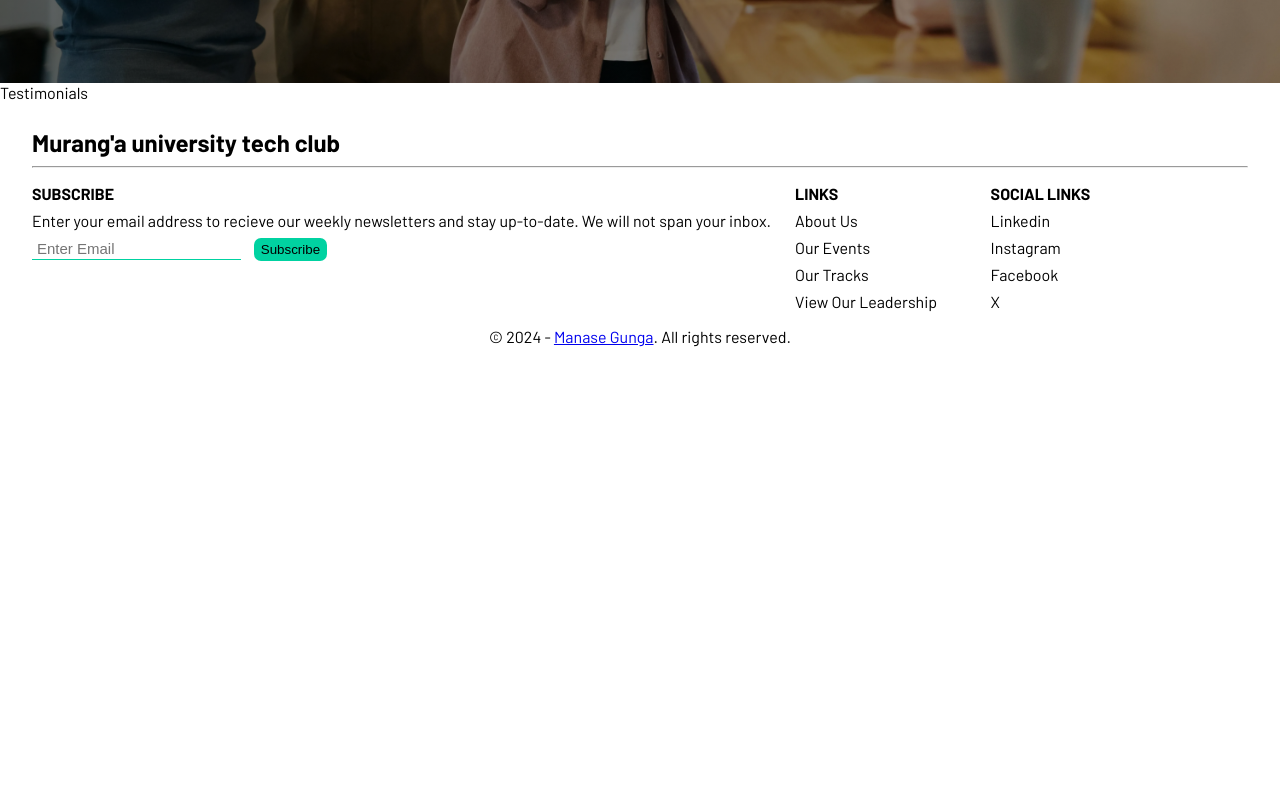
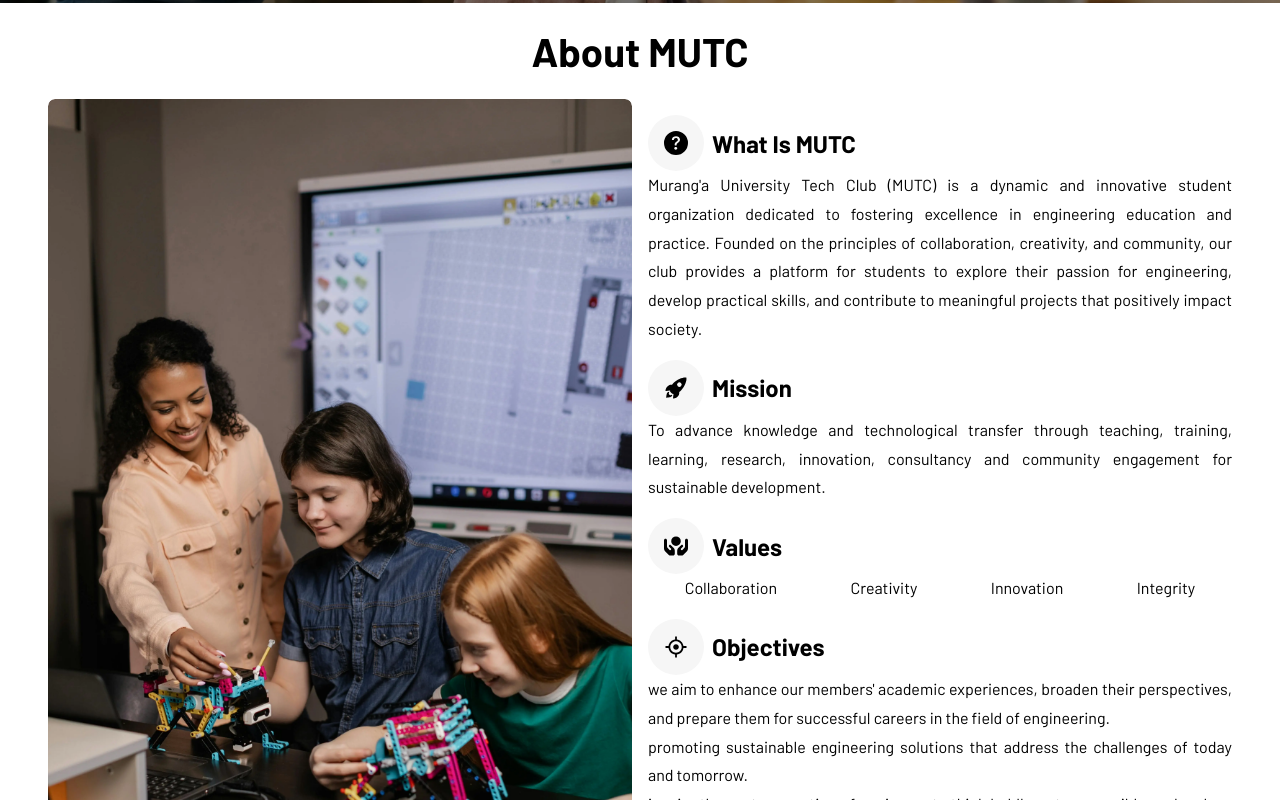
Before and after one commit to Manase44/MUTC, a React (Vite) app: page / in a window 1280 px wide. Shown: the part 640-1440 px from the top of the page. Before the commit the page ends 1002 px from the top, so only its background shows below. Built offline with nearby package versions, Linux system fonts and the light colour scheme.

Commit message:
add the about section

```diff
--- a/package.json
+++ b/package.json
@@ -12,6 +12,7 @@
   "dependencies": {
     "react": "^18.2.0",
     "react-dom": "^18.2.0",
+    "react-icons": "^5.2.1",
     "react-router-dom": "^6.23.1"
   },
   "devDependencies": {
--- a/src/Pages/Home/About.jsx
+++ b/src/Pages/Home/About.jsx
@@ -1,9 +1,74 @@
+import aboutImage from "../../assets/Images/aboutImage.webp";
+import { AiOutlineAim } from "react-icons/ai";
+import { FaHandsHoldingCircle } from "react-icons/fa6";
+import { IoRocketSharp } from "react-icons/io5";
+import { BsQuestionCircleFill } from "react-icons/bs";
+
+
 const About = () => {
   return (
     <section id="about" className="about-section">
+      <h1 className="about-title">about MUTC</h1>
+      <div className="about-section-content">
+        <div className="about-section-image">
+          <img src={aboutImage} alt="MUTC teaching session ongoing" />
+        </div>
+        <div className="about-section-text">
+          <div className="what-is-mutc">
+            <h2 className="about-section-subtitle">
+              <div className="about-section-subtitle-icons"> <BsQuestionCircleFill/></div> what is MUTC</h2>
+            <p>
+              Murang'a University Tech Club (MUTC) is a dynamic and innovative
+              student organization dedicated to fostering excellence in
+              engineering education and practice. Founded on the principles of
+              collaboration, creativity, and community, our club provides a
+              platform for students to explore their passion for engineering,
+              develop practical skills, and contribute to meaningful projects
+              that positively impact society.
+            </p>
+          </div>
+          <div className="mission">
+            <h2 className="about-section-subtitle">
+              <div className="about-section-subtitle-icons"> <IoRocketSharp /></div>
+               mission
+            </h2>
+            <p >To advance knowledge and technological transfer through teaching, training, learning, research, innovation, consultancy and community engagement for sustainable development.</p>
+          </div>
+          <div className="values">
+            <h2 className="about-section-subtitle">
+              <div className="about-section-subtitle-icons"><FaHandsHoldingCircle /></div>
+               values
+            </h2>
+            <ul className="values-list">
+              <li className="values-item">collaboration</li>
+              <li className="values-item">creativity</li>
+              <li className="values-item">innovation</li>
+              <li className="values-item">integrity</li>
+            </ul>
+          </div>
+          <div className="objectives">
+            <h2 className="about-section-subtitle">
+              <div className="about-section-subtitle-icons"> <AiOutlineAim /></div>
+               objectives
+            </h2>
+            <p>
+              we aim to enhance our members' academic experiences, broaden their
+              perspectives, and prepare them for successful careers in the field
+              of engineering.
+            </p>
+            <p>
+              promoting sustainable engineering solutions that address the
+              challenges of today and tomorrow.
+            </p>
+            <p>
+              inspire the next generation of engineers to think boldly, act
+              responsibly, and make a difference in the world.
+            </p>
+          </div>
+        </div>
+      </div>
+    </section>
+  );
+};
 
-    </section>
-  )
-}
-
-export default About
+export default About;
--- a/src/Pages/Home/Home.css
+++ b/src/Pages/Home/Home.css
@@ -1,5 +1,5 @@
 .hero-section{
-    height: 80vh;
+    height: 70vh;
     display: grid;
     place-content: center;
     text-align: center;
@@ -25,3 +25,65 @@
     letter-spacing: 3px;
     font-weight: 400;
 }
+
+
+
+.about-section{
+    margin-top: 1.5rem;
+    padding: 0 3rem;
+}
+.about-title{
+    text-transform: capitalize;
+    font-size: 40px;
+    text-align: center;
+}
+.about-section-content{
+    margin-top: 1.5rem;
+    display: grid;
+    grid-template-columns:1fr 1fr;
+    gap: 1rem;
+}
+.about-section-image{
+    overflow: hidden;
+    border-radius: 7px;
+}
+.about-section-image img{
+    width: 100%;
+    object-fit: cover;
+    border-radius: 7px;
+    box-shadow: 0 2px 4px 0 rgba(50, 50, 93, .2);
+    transition: all .5s;
+}
+.about-section-image img:hover{
+    transform: scale(1.1);
+}
+.about-section-subtitle{
+    margin-top: 1rem;
+    text-transform: capitalize;
+    display: flex;
+    align-items: center;
+
+}
+.about-section-subtitle-icons{
+    --width-size:3.5rem;
+    height: var(--width-size);
+    width: var(--width-size);
+    margin-right: .5rem;
+    border-radius: 50%;
+    background-color: var(--light-shading);
+    display: grid;
+    place-content: center;
+}
+.what-is-mutc p, .mission p, .objectives p{
+    text-align: justify;
+    line-height: 1.8rem;
+}
+.values-list{
+    display: flex;
+    justify-content: space-around;
+    list-style-type:none;
+    line-height: 1.8rem;
+}
+.values-item{
+    text-transform: capitalize;
+}
```
Also changed, not shown: src/assets/Images/aboutImage.webp (added), 1 other file (tests, documents, lock files or other folders).
